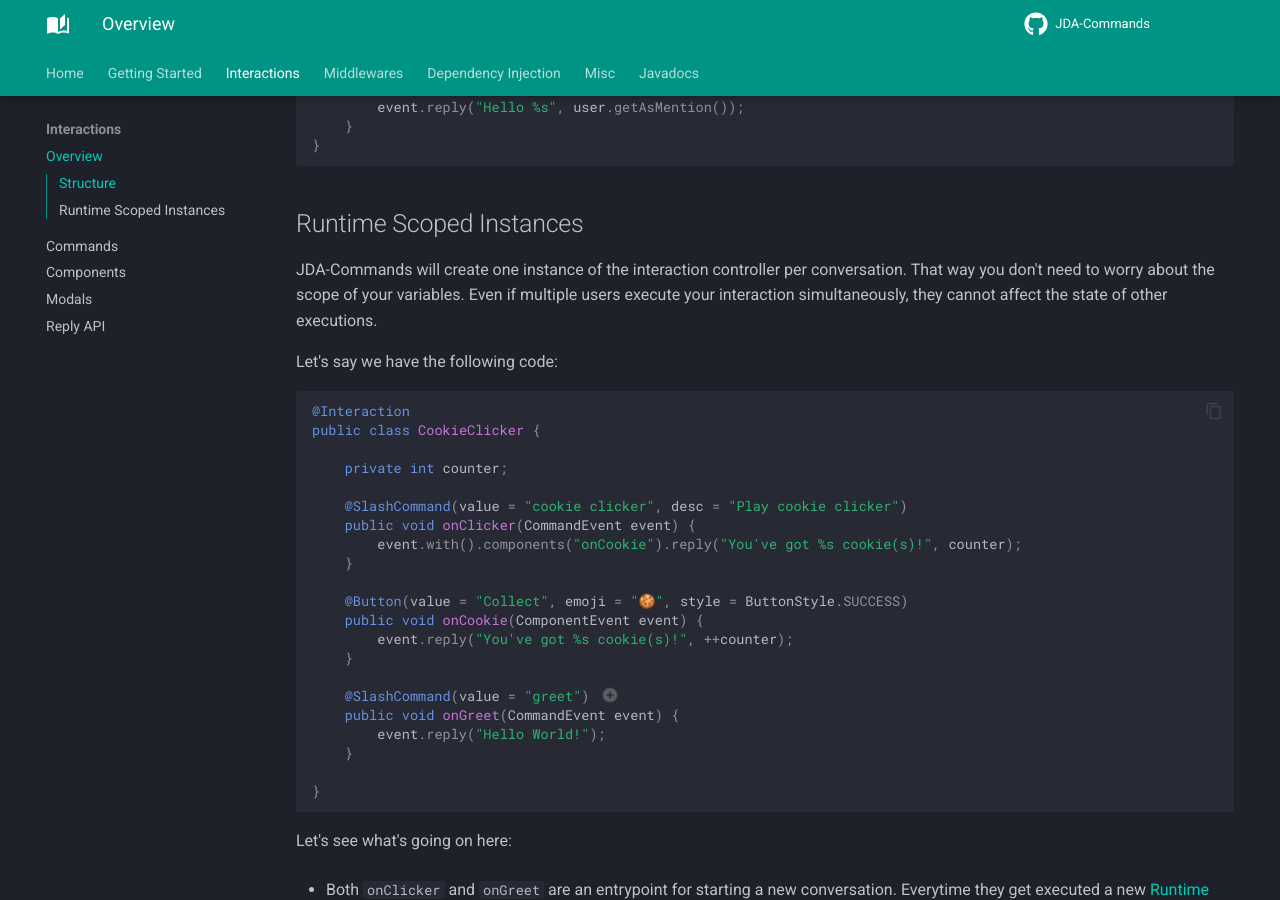
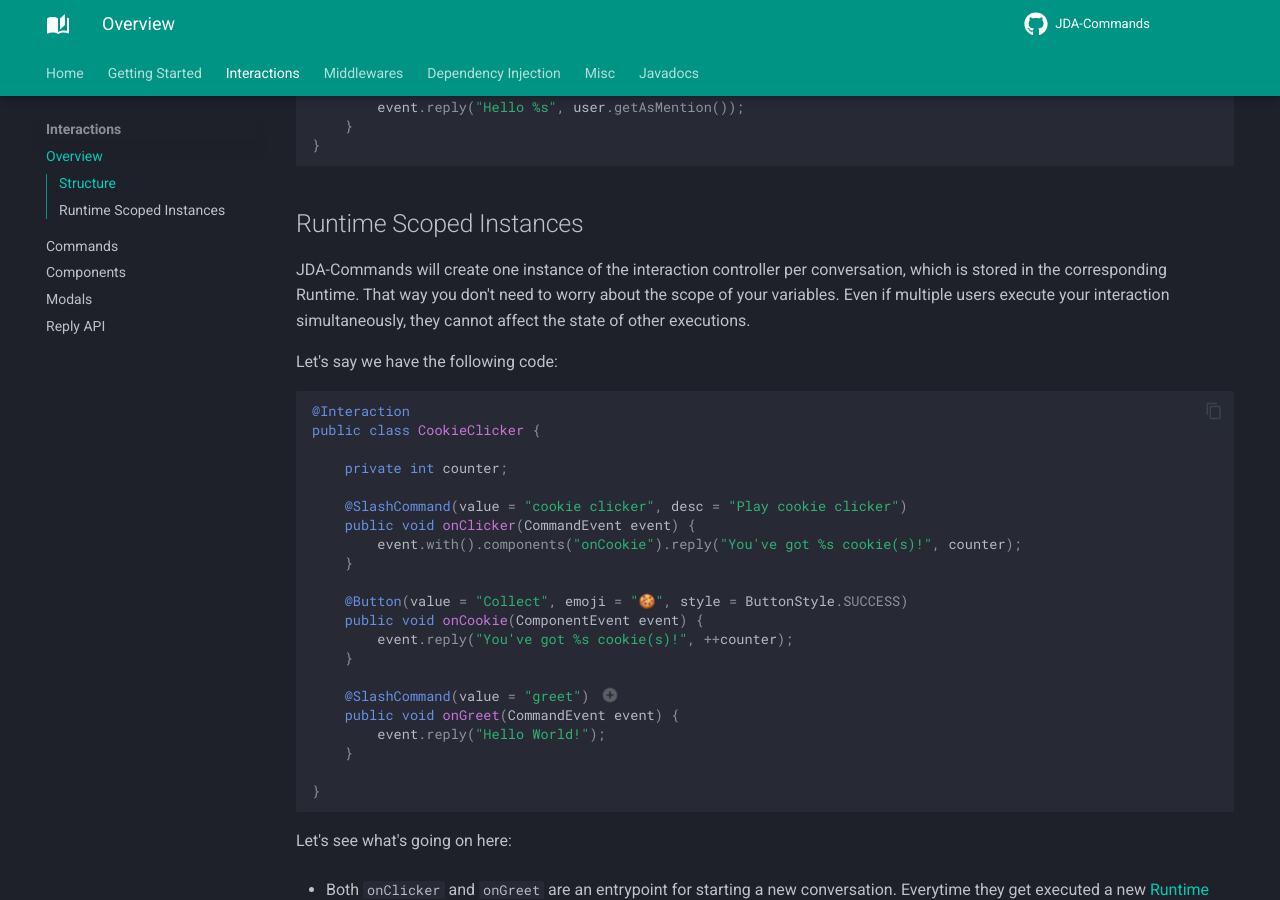
Before and after one commit to Kaktushose/jda-commands, an MkDocs documentation site: the page built from docs/interactions/overview.md, in a window 1280 px wide and 900 px high, scrolled down 693 px. Built offline with MkDocs 1.6.1 and Material for MkDocs 9.7.7, drawn with Linux system fonts in a browser that asks for light colours; comment, search, counter and statistics services are not loaded.

```diff
--- a/docs/interactions/overview.md
+++ b/docs/interactions/overview.md
@@ -32,8 +32,8 @@ public class GreetCommand {
 
 
 ## Runtime Scoped Instances
-JDA-Commands will create one instance of the interaction controller per conversation. That way you don't need to worry
-about the scope of your variables. Even if multiple users execute your interaction simultaneously, they cannot affect
+JDA-Commands will create one instance of the interaction controller per conversation, which is stored in the corresponding Runtime.
+That way you don't need to worry about the scope of your variables. Even if multiple users execute your interaction simultaneously, they cannot affect
 the state of other executions.
 
 Let's say we have the following code:
```
Also changed, not shown: docs/di.md (added, +37 -0 lines), 3 other files.
